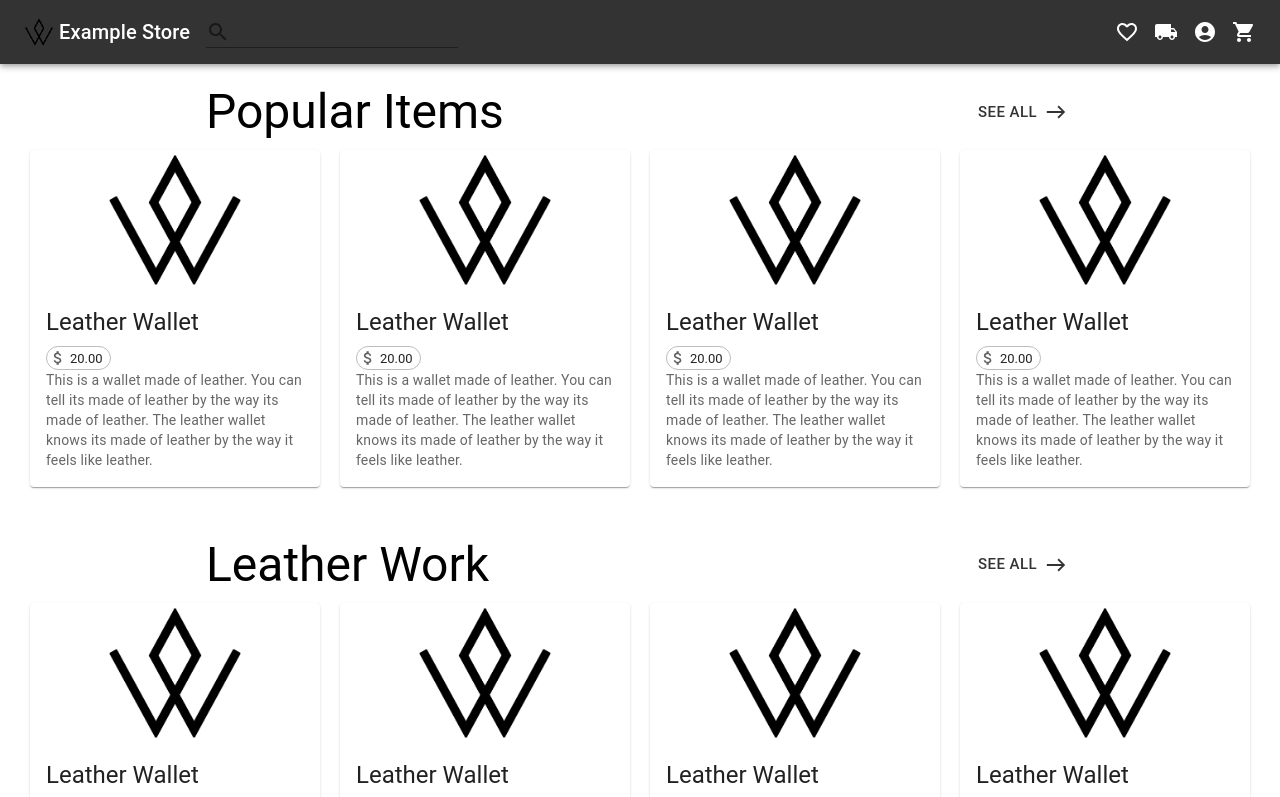
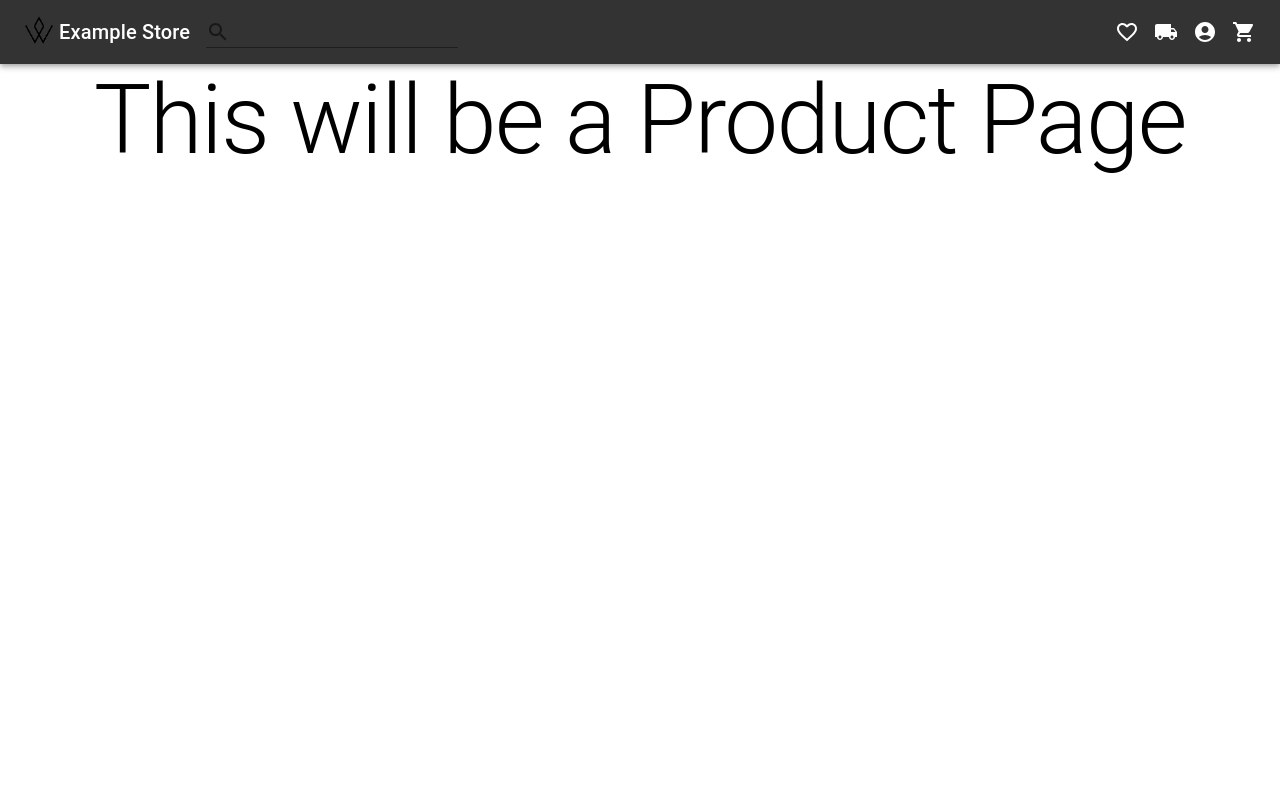
Before and after one commit to Wasserbeck-Store/ws-frontend, a React (Create React App) app: page /product in a window 1280 px wide. Shown: the top 797 px of the page. Built offline with nearby package versions, Linux system fonts and the light colour scheme.

Commit message:
Added Navigation and Several Pages

```diff
--- a/src/App.js
+++ b/src/App.js
@@ -1,13 +1,24 @@
 import { Button, Typography} from "@mui/material";
 import {AppBar, Toolbar, IconButton} from "@mui/material";
 import MenuIcon from '@mui/material/Menu'
-import Home from "./pages/Homepage";
 import Homepage from "./pages/Homepage";
+import Navbar from "./components/Navbar";
+import { BrowserRouter, Routes, Route } from "react-router-dom";
+import Productpage from "./pages/Productpage";
 
 function App() {
   return (
     <div className="App">
-      <Homepage></Homepage>
+       <BrowserRouter>
+        <Routes>
+          <Route path="/" element={<Navbar />}>
+            <Route index element={<Homepage />} />
+            <Route path="product" element={<Productpage />} />
+
+          </Route>
+        </Routes>
+    </BrowserRouter>
+
 
     </div>
   );
--- a/src/components/Categorydisplay.js
+++ b/src/components/Categorydisplay.js
@@ -1,6 +1,8 @@
 import Salecard from "./SaleCard";
 import { Typography ,Button} from "@mui/material";
 import EastIcon from '@mui/icons-material/East';
+import { Link } from "react-router-dom";
+
 
 function Categorydisplay({category}) {
     const handleClick = () => {
@@ -14,10 +16,10 @@ function Categorydisplay({category}) {
             </div>
 
             <div style={{ display: 'flex', justifyContent: 'space-evenly'}}>
-                <Salecard title="Leather Wallet" onClick={handleClick}/>
-                <Salecard title="Leather Wallet"/>
-                <Salecard title="Leather Wallet"/>
-                <Salecard title="Leather Wallet"/>
+                <Salecard title="Leather Wallet" component={Link} to="/product" onClick={handleClick}/>
+                <Salecard title="Leather Wallet" component={Link} to="/product"/>
+                <Salecard title="Leather Wallet" component={Link} to="/product"/>
+                <Salecard title="Leather Wallet" component={Link} to="/product"/>
             </div>
 
         </div>
--- a/src/components/Navbar.js
+++ b/src/components/Navbar.js
@@ -12,15 +12,20 @@ import LocalShippingIcon from '@mui/icons-material/LocalShipping';
 import FavoriteBorderIcon from '@mui/icons-material/FavoriteBorder';
 import ShoppingCartIcon from '@mui/icons-material/ShoppingCart';
 import logo from './W.PNG'
+import { Outlet, Link } from "react-router-dom";
 
 
 function Navbar() {
 
     return (
+        <>
             <AppBar position="static">
                 <Toolbar >
                     {/*Left Side of Nav Bar*/}
-                <img src={logo} alt="logo" style={{width:'30px', height:'30px', marginRight:'5px'}}/>
+                    <Link to="/">
+                        <img src={logo} alt="logo" style={{ width: '30px', height: '30px', marginRight: '5px' }} />
+                    </Link>
+
                     <Typography
                         variant="h6"
                         noWrap
@@ -51,6 +56,10 @@ function Navbar() {
 
                 </Toolbar>
             </AppBar>
+
+            <Outlet />
+
+        </>
     );
 }
 
--- a/src/pages/Homepage.js
+++ b/src/pages/Homepage.js
@@ -5,11 +5,11 @@ import Categorydisplay from "../components/Categorydisplay";
 function Homepage() {
   return (
     <div>
-      <Navbar></Navbar>
       <Categorydisplay category="Popular Items"></Categorydisplay>
       <Categorydisplay category="Leather Work"></Categorydisplay>
       <Categorydisplay category="D&D Minis"></Categorydisplay>
       <Categorydisplay category="3D Prints"></Categorydisplay>
+
     </div>
 
   );
--- /dev/null
+++ b/src/pages/Productpage.js
@@ -0,0 +1,14 @@
+import { Typography } from "@mui/material";
+import Categorydisplay from "../components/Categorydisplay";
+
+function Productpage() {
+  return (
+    <div style={{ textAlign: 'center' }}>
+      <Typography variant="h1">This will be a Product Page</Typography>
+
+    </div>
+
+  );
+}
+
+export default Productpage;
```
Also changed, not shown: src/pages/Accountpage.js (added, +14 -0 lines), src/pages/Cartpage.js (added, +14 -0 lines), src/pages/Favoritespage.js (added, +14 -0 lines), src/pages/Orderspage.js (added, +14 -0 lines). Lines whose indentation alone changed are shown as unchanged.
